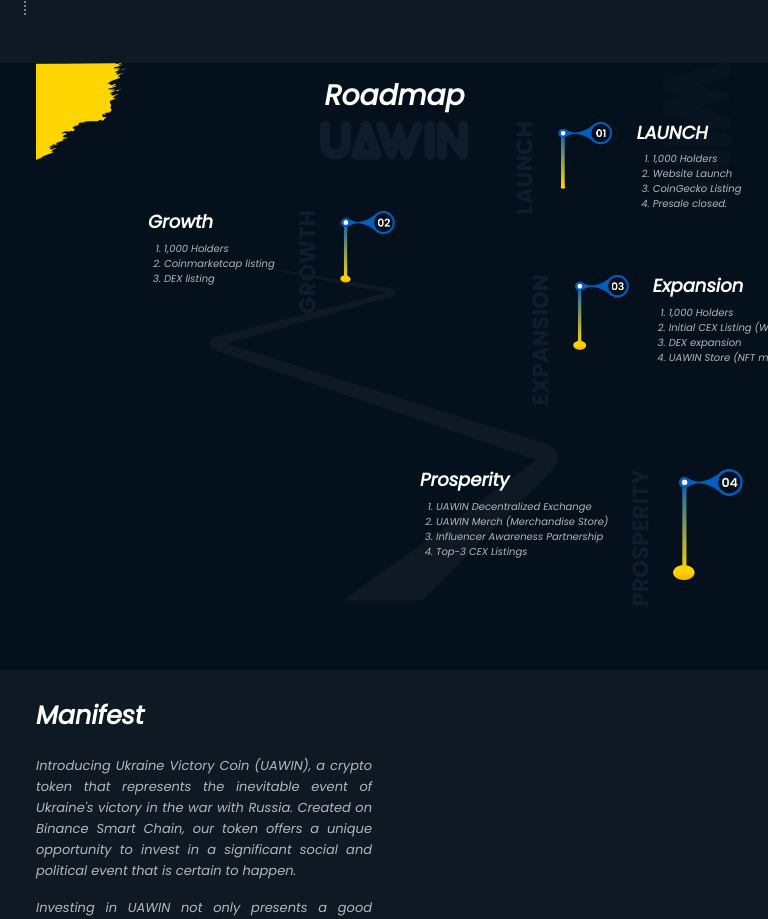
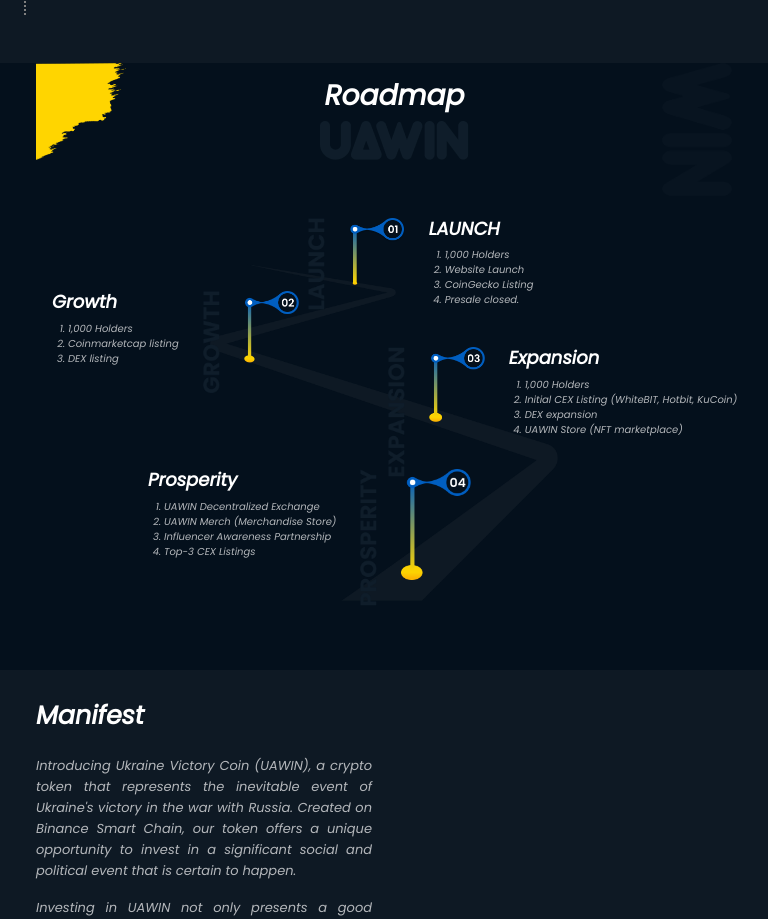
Before and after one commit to BetterLogicTeam/UAWIN_ICO, a React (Create React App) app: page / in a window 768 px wide. Shown: the part 3865-4784 px from the top of the page. Built offline with nearby package versions, Linux system fonts and the light colour scheme.

Commit message:
updation in roadmap

```diff
--- a/src/components/Home_uwin/Home_uwin.css
+++ b/src/components/Home_uwin/Home_uwin.css
@@ -81,6 +81,16 @@
 }
 
 @media only screen and (max-width: 600px) {
+
+  .get_buttn {
+    background-color: #ffd500;
+    border-radius: 20px;
+    font-size: 13px;
+    font-weight: 600;
+    width: 40%;
+    padding: 10px 0px;
+  }
+
   .main_title_uper {
     margin-left: 27px;
   }
--- a/src/components/Roadmap/Roadmap.css
+++ b/src/components/Roadmap/Roadmap.css
@@ -136,3 +136,60 @@
     left: 0rem;
   }
 }
+
+@media only screen and (min-width:605px) and (max-width:850px) {
+  .Prosperity {
+    position: relative;
+    bottom: 64px;
+    left: 7rem;
+}
+
+.Expansion {
+  position: relative;
+  left: 22rem;
+  bottom: 56px;
+}
+
+.growth {
+  position: relative;
+  bottom: 10px;
+  left: 1rem;
+}
+
+.launch {
+  position: relative;
+  left: 17rem;
+  bottom: -22px;
+  z-index: 2 !important;
+}
+
+}
+
+@media only screen and (min-width:900px) and (max-width:1050px) {
+
+  .launch {
+    position: relative;
+    left: 25rem;
+    bottom: 41px;
+    z-index: 1 !important;
+}
+
+.growth {
+  position: relative;
+  bottom: 49px;
+  left: 7rem;
+}
+
+.Expansion {
+  position: relative;
+  left: 31rem;
+  bottom: 78px;
+}
+
+.Prosperity {
+  position: relative;
+  bottom: 64px;
+  left: 16rem;
+}
+
+}
--- a/src/components/Uawin_header/Uawin_header.css
+++ b/src/components/Uawin_header/Uawin_header.css
@@ -63,7 +63,7 @@
       }
 
       .selct{
-        width: 50% !important;
+        width: 28% !important;
       }
 
       .selt_uper{
```
